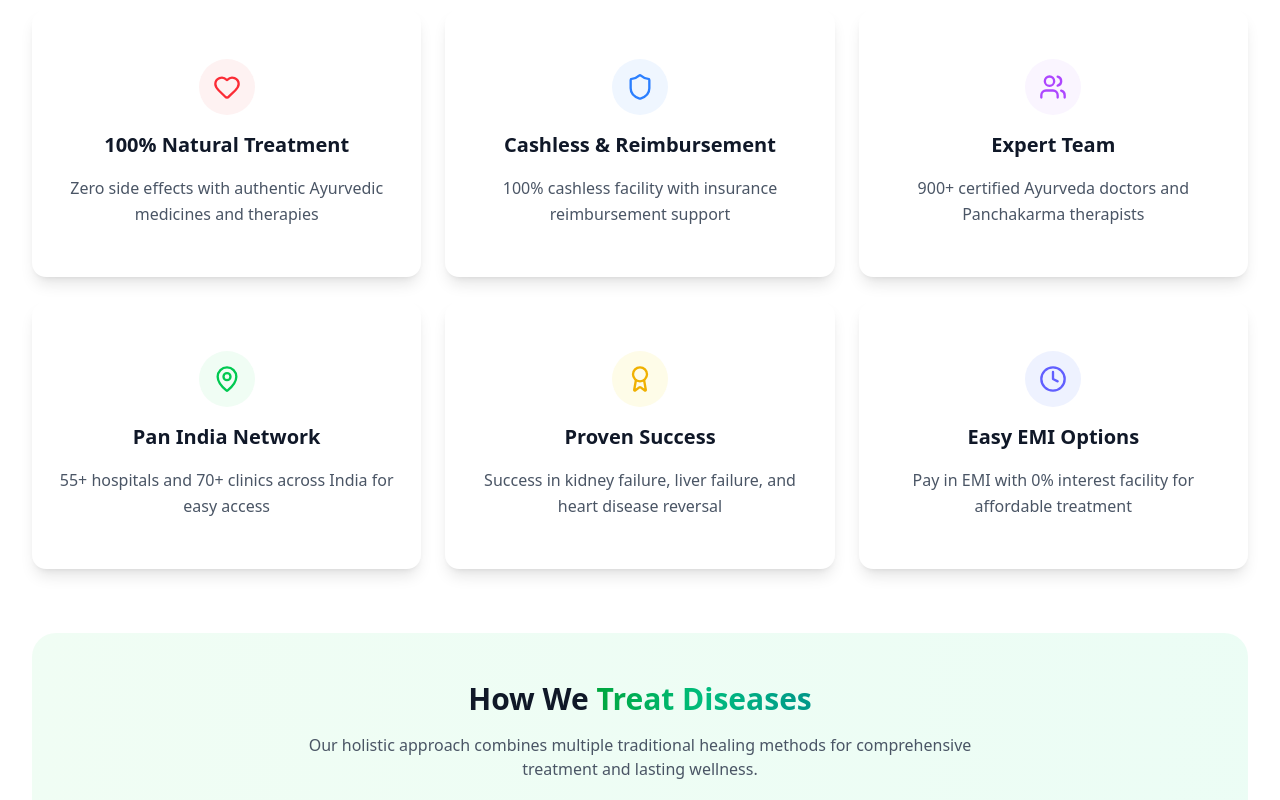
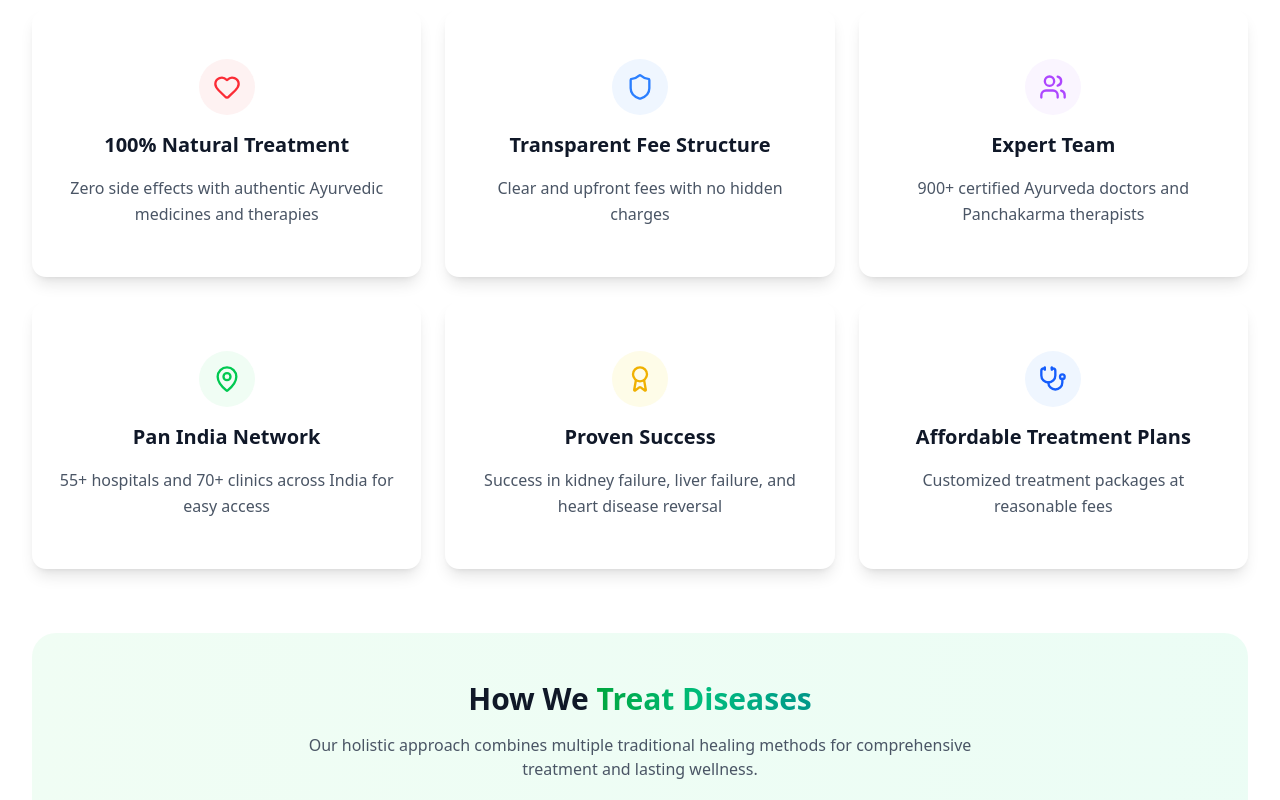
Before and after one commit to kushvardhan/Ayurakshak, a Next.js app: page / in a window 1280 px wide. Shown: the part 3760-4560 px from the top of the page. Built offline with nearby package versions, Linux system fonts and the light colour scheme.

Commit message:
changes some feature

```diff
--- a/src/components/features.tsx
+++ b/src/components/features.tsx
@@ -25,13 +25,13 @@ const features = [
     color: "text-red-500",
     bgColor: "bg-red-50",
   },
-  {
-    icon: Shield,
-    title: "Cashless & Reimbursement",
-    description: "100% cashless facility with insurance reimbursement support",
-    color: "text-blue-500",
-    bgColor: "bg-blue-50",
-  },
+ {
+  icon: Shield,
+  title: "Transparent Fee Structure",
+  description: "Clear and upfront fees with no hidden charges",
+  color: "text-blue-500",
+  bgColor: "bg-blue-50",
+},
   {
     icon: Users,
     title: "Expert Team",
@@ -55,16 +55,20 @@ const features = [
     bgColor: "bg-yellow-50",
   },
   {
-    icon: Clock,
-    title: "Easy EMI Options",
-    description:
-      "Pay in EMI with 0% interest facility for affordable treatment",
-    color: "text-indigo-500",
-    bgColor: "bg-indigo-50",
-  },
+  icon: Stethoscope,
+  title: "Affordable Treatment Plans",
+  description: "Customized treatment packages at reasonable fees",
+  color: "text-blue-600",
+  bgColor: "bg-blue-50",
+}
 ];
 
 const treatments = [
+  {
+    icon: Home,
+    title: "Naturopathy",
+    description: "Natural healing methods and therapies",
+  },
   {
     icon: Stethoscope,
     title: "Ayurveda",
@@ -79,11 +83,6 @@ const treatments = [
     icon: Heart,
     title: "Diet & Lifestyle",
     description: "Personalized nutrition and lifestyle guidance",
-  },
-  {
-    icon: Home,
-    title: "Naturopathy",
-    description: "Natural healing methods and therapies",
   },
 ];
 
```
